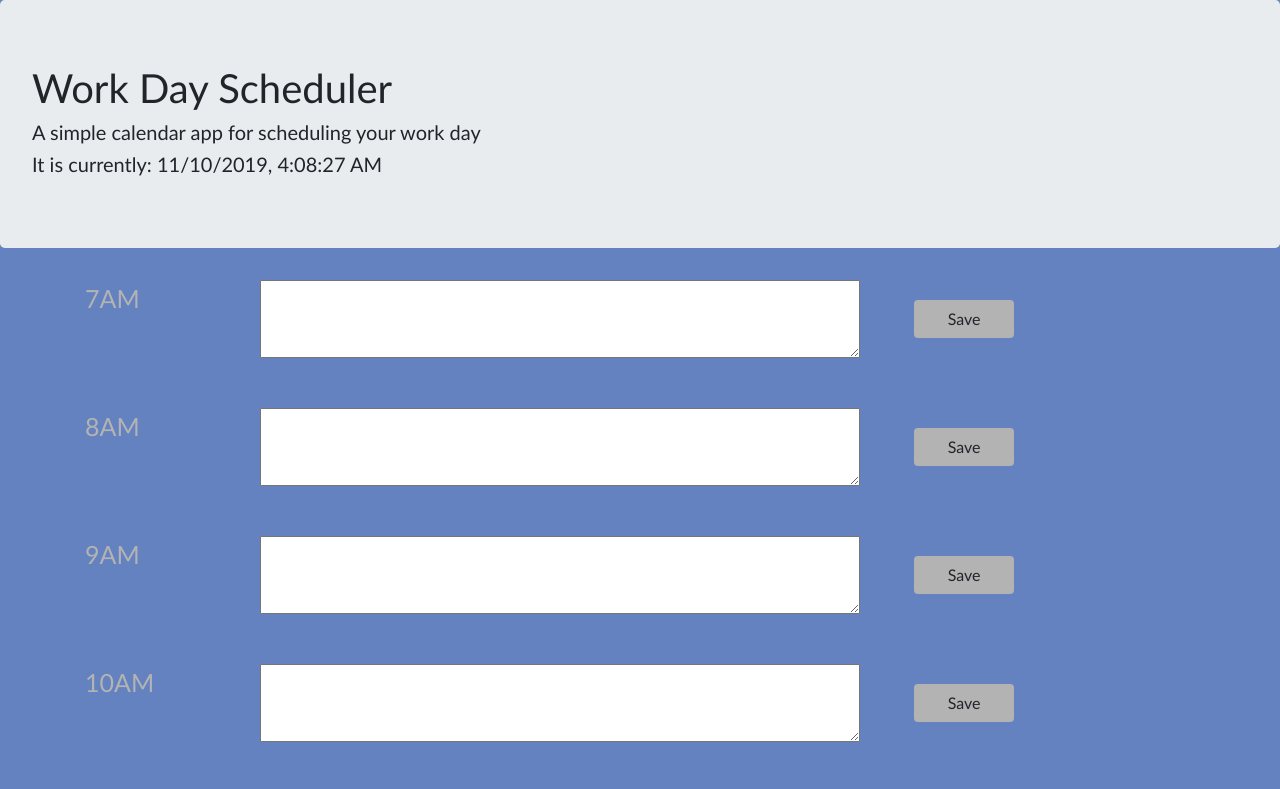
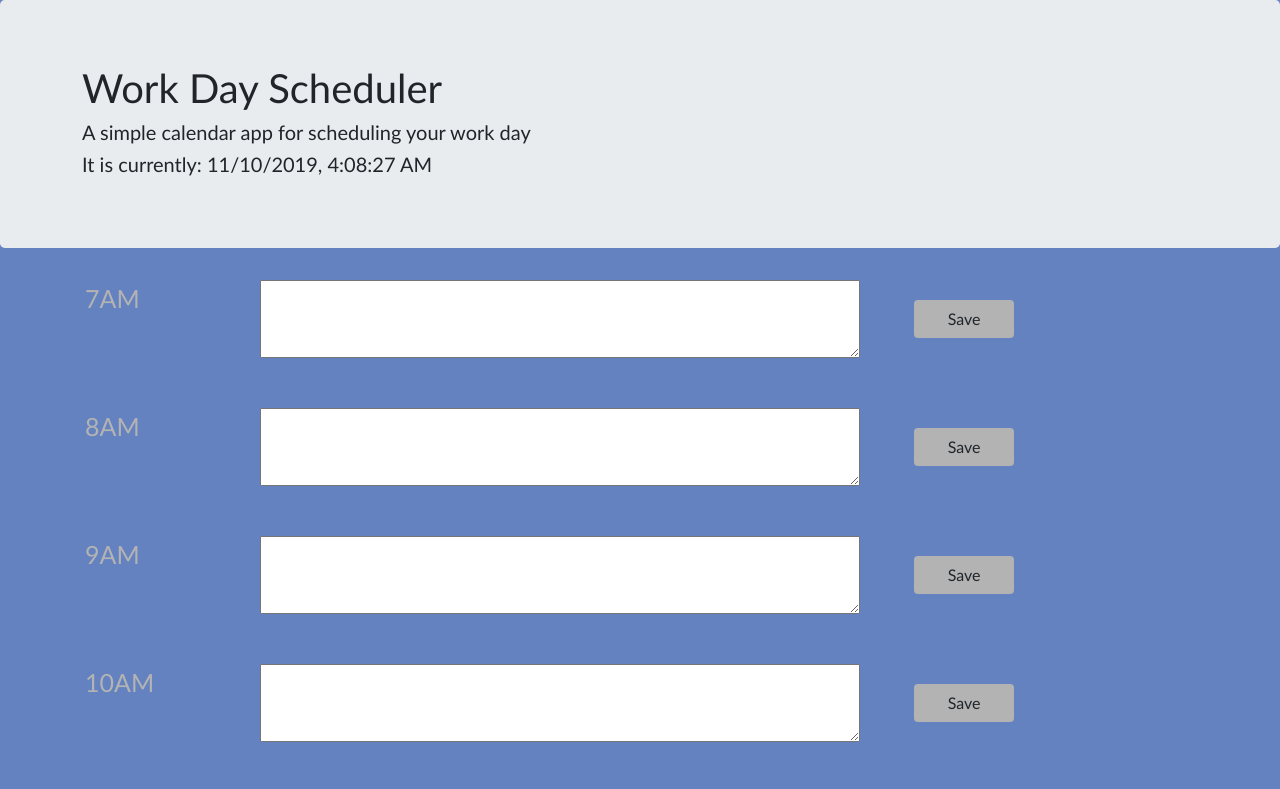
Before and after one commit to HoomieJanell/assignment_5, a plain HTML site: page index.html in a window 1280 px wide. Shown: the top 789 px of the page. Drawn offline with nearby package versions, Linux system fonts and the light colour scheme.

Commit message:
moved h1 and h2 over

```diff
--- a/style.css
+++ b/style.css
@@ -29,3 +29,7 @@ h2 {
 p {
     font-size: 25px;
 }
+
+h1, h2 {
+    margin-left: 50px;
+}
```
